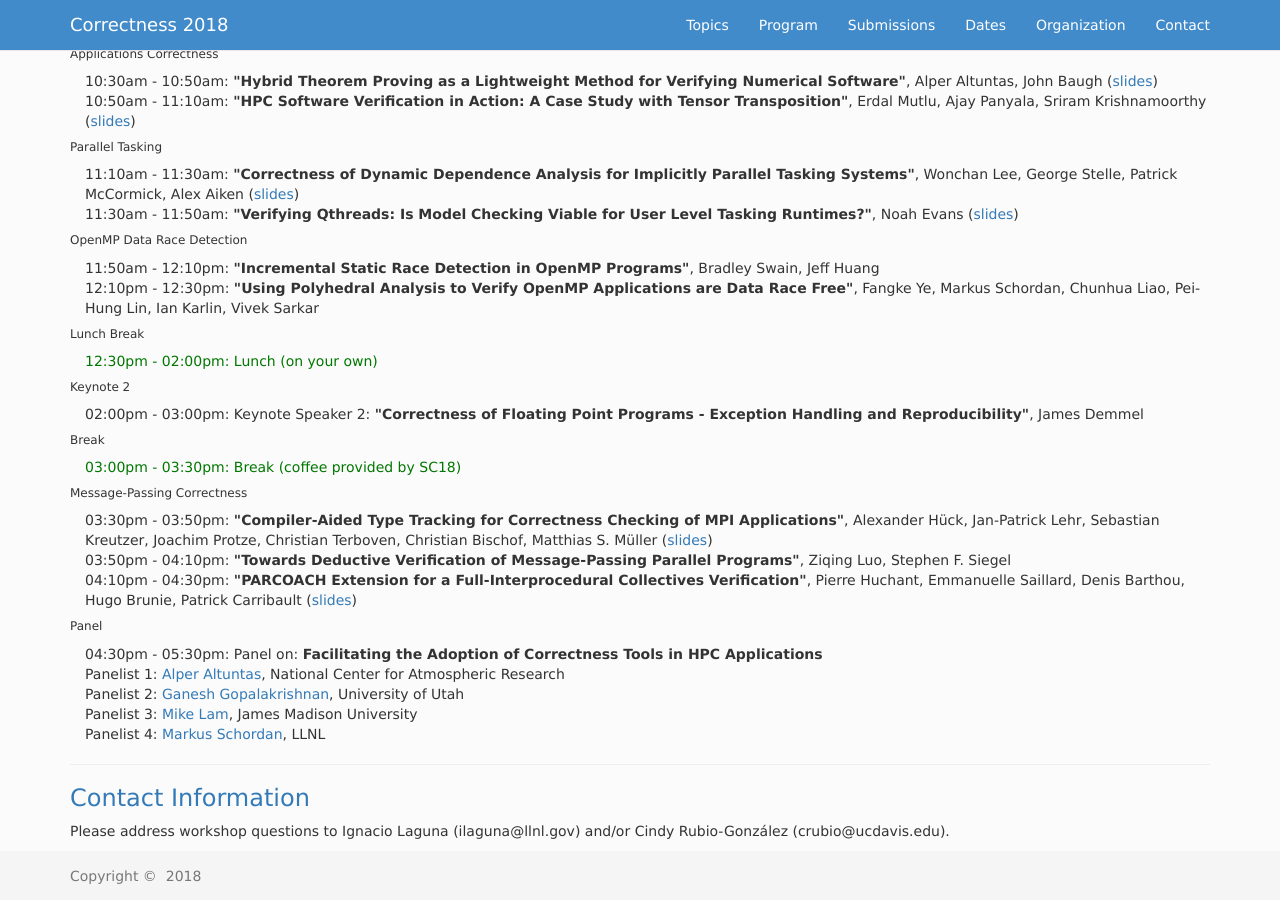
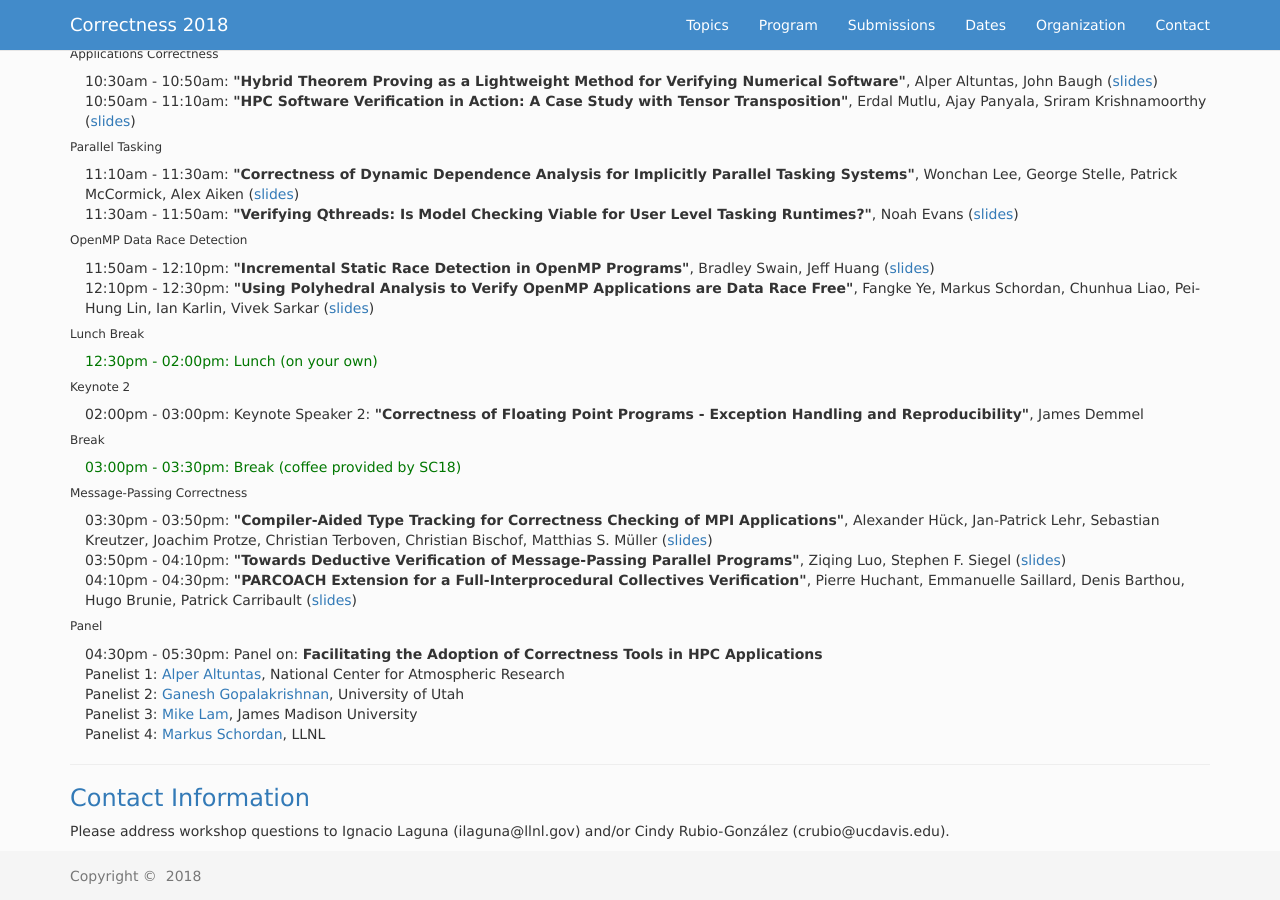
Before and after one commit to correctness-workshop/2018, a Jekyll site: the page built from index.md, in a window 1280 px wide and 900 px high, scrolled down 4423 px. Built offline with Jekyll 4.4.1, drawn with Linux system fonts in a browser that asks for light colours; nearby versions of some CDN libraries; the list of posts is cut into pages by our own code.

Commit message:
added slides

```diff
--- a/index.md
+++ b/index.md
@@ -273,8 +273,8 @@ linear algebra libraries.
 </table>
 ###### OpenMP Data Race Detection
 <table>
-<tr><td width="15">  </td> <td>11:50am - 12:10pm:  <b>"Incremental Static Race Detection in OpenMP Programs"</b>, Bradley Swain, Jeff Huang </td> </tr>
-<tr><td width="15">  </td> <td>12:10pm - 12:30pm:  <b>"Using Polyhedral Analysis to Verify OpenMP Applications are Data Race Free"</b>, Fangke Ye, Markus Schordan, Chunhua Liao, Pei-Hung Lin, Ian Karlin, Vivek Sarkar </td> </tr>
+<tr><td width="15">  </td> <td>11:50am - 12:10pm:  <b>"Incremental Static Race Detection in OpenMP Programs"</b>, Bradley Swain, Jeff Huang (<a href="papers/swain.pdf">slides</a>) </td> </tr>
+<tr><td width="15">  </td> <td>12:10pm - 12:30pm:  <b>"Using Polyhedral Analysis to Verify OpenMP Applications are Data Race Free"</b>, Fangke Ye, Markus Schordan, Chunhua Liao, Pei-Hung Lin, Ian Karlin, Vivek Sarkar (<a href="papers/schordan.pdf">slides</a>) </td> </tr>
 </table>
 
 ###### Lunch Break
@@ -295,7 +295,7 @@ linear algebra libraries.
 ###### Message-Passing Correctness
 <table>
 <tr><td width="15">  </td> <td>03:30pm - 03:50pm:  <b>"Compiler-Aided Type Tracking for Correctness Checking of MPI Applications"</b>, Alexander Hück, Jan-Patrick Lehr, Sebastian Kreutzer, Joachim Protze, Christian Terboven, Christian Bischof, Matthias S. Müller (<a href="papers/lehr.pdf">slides</a>)</td> </tr>
-<tr><td width="15">  </td> <td>03:50pm - 04:10pm:  <b>"Towards Deductive Verification of Message-Passing Parallel Programs"</b>, Ziqing Luo, Stephen F. Siegel </td> </tr>
+<tr><td width="15">  </td> <td>03:50pm - 04:10pm:  <b>"Towards Deductive Verification of Message-Passing Parallel Programs"</b>, Ziqing Luo, Stephen F. Siegel (<a href="papers/luo.pdf">slides</a>) </td> </tr>
 <tr><td width="15">  </td> <td>04:10pm - 04:30pm:  <b>"PARCOACH Extension for a Full-Interprocedural Collectives Verification"</b>, Pierre Huchant, Emmanuelle Saillard, Denis Barthou, Hugo Brunie, Patrick Carribault  (<a href="papers/sailard.pdf">slides</a>) </td> </tr>
 </table>
 
```
Also changed, not shown: 4 other files.
